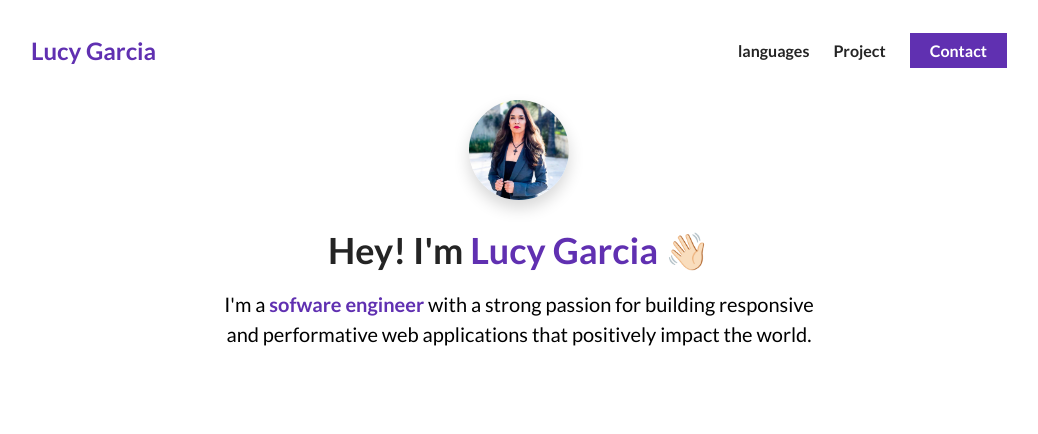
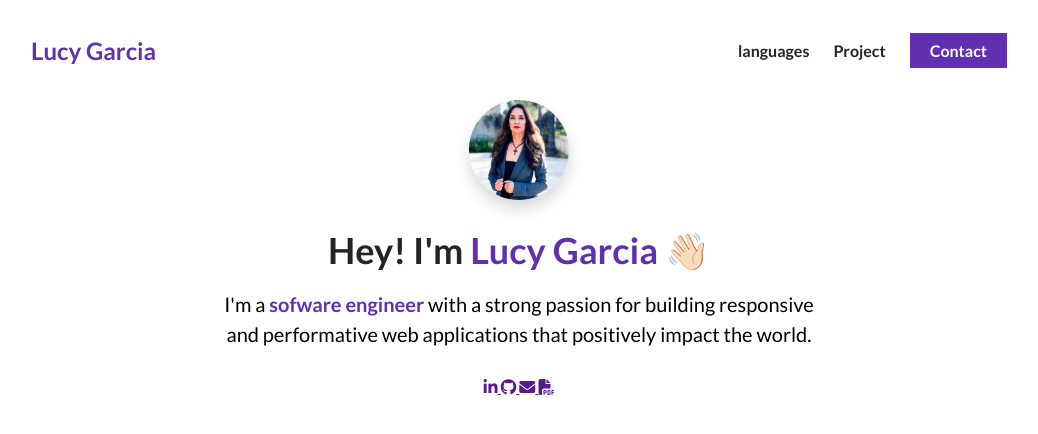
Before and after one commit to Lucy1919/Tutorial-Exportfolio, a plain HTML site: page index.html in a window 1280 px wide. Shown: the whole page, without its empty margins (121-1159 px from the left). Drawn offline with Linux system fonts and the light colour scheme.

Commit message:
added icons

```diff
--- a/index.html
+++ b/index.html
@@ -1,6 +1,5 @@
 <!DOCTYPE html>
 <html lang="en">
-
   <head>
     <meta charset="UTF-8" />
     <meta name="viewport" content="width=device-width, initial-scale=1.0" />
@@ -49,6 +48,20 @@
                <p class="about-me__info--para">
                  I'm a <strong class="text--purple">sofware engineer</strong> with a strong passion for building responsive and performative web applications that positively impact the world.
                </p>
+               <div class="about-me__links">
+                <a href="" class="about-me__links">
+                  <i class="fa-brands fa-linkedin-in"></i>
+                </a>
+                <a href="" class="about-me__link">
+                  <i class="fa-brands fa-github"></i>
+                </a>
+                <a href="" class="about-me__link">
+                  <i class="fa-solid fa-envelope"></i>
+                </a>
+                <a href="" class="about-me__link">
+                  <i class="fa-solid fa-file-pdf"></i>
+                </a>
+               </div>
             </div>
         </div>
       </div>
```
